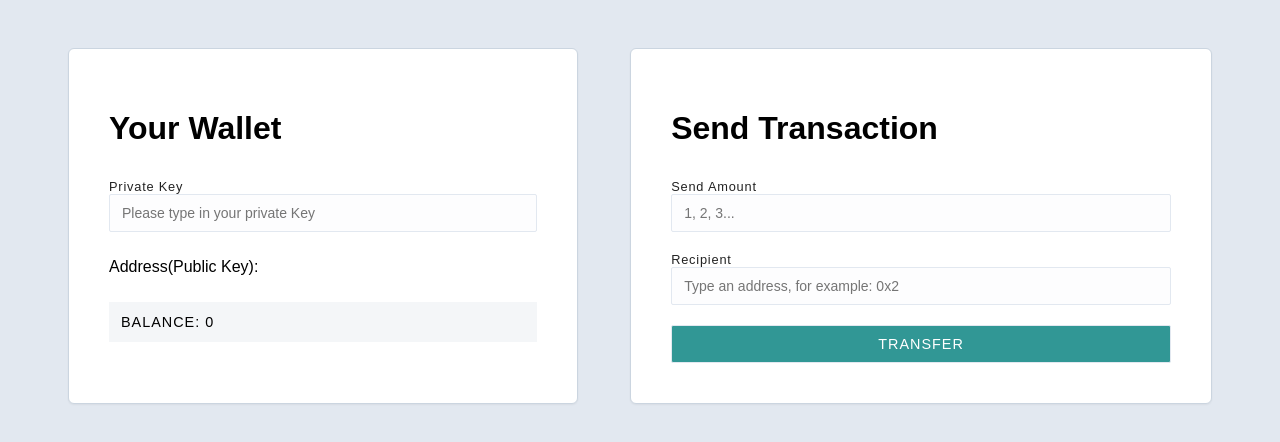
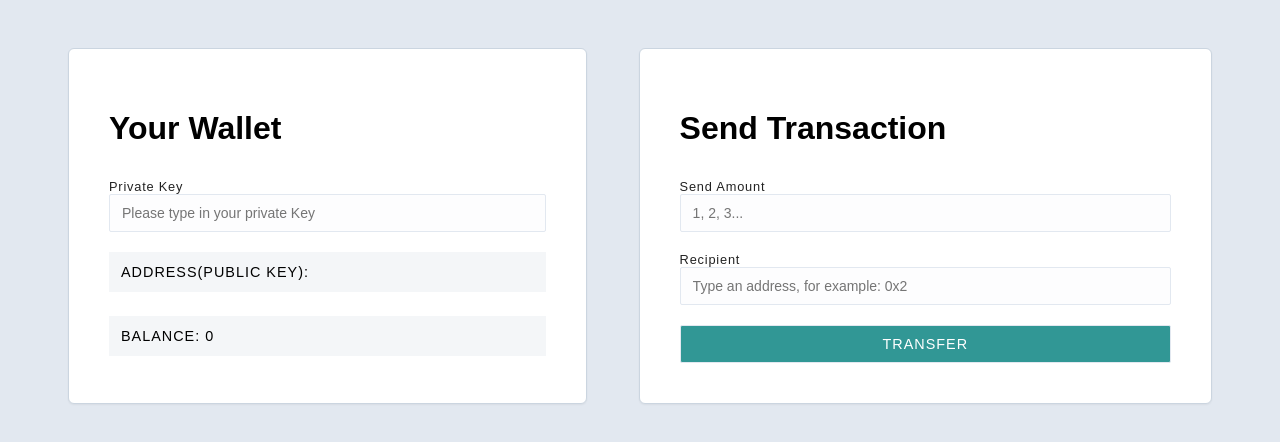
Before and after one commit to Payameno/ecdsa-node, a React (Vite) app in the folder client/: page / in a window 1280 px wide. Shown: the top 442 px of the page. Built offline with nearby package versions, Linux system fonts and the light colour scheme.

Commit message:
convert hex to bytes- private key input

```diff
--- a/client/src/App.jsx
+++ b/client/src/App.jsx
@@ -7,6 +7,7 @@ function App() {
   const [balance, setBalance] = useState(0);
   const [address, setAddress] = useState("");
   const [privateKey, setPrivateKey] = useState("");
+  console.log('address', address)
 
   return (
     <div className="app">
--- a/client/src/App.scss
+++ b/client/src/App.scss
@@ -68,7 +68,7 @@ input {
   display: flex;
   flex-direction: column;
 
-  .balance {
+  .account-details {
     text-transform: uppercase;
     letter-spacing: 1px;
     font-weight: 400;
--- a/client/src/Wallet.jsx
+++ b/client/src/Wallet.jsx
@@ -1,6 +1,6 @@
 import server from "./server";
 import * as secp from "ethereum-cryptography/secp256k1";
-import { toHex } from "ethereum-cryptography/utils";
+import { hexToBytes, toHex } from "ethereum-cryptography/utils";
 import { keccak256 } from "ethereum-cryptography/keccak";
 
 function Wallet({ address, setAddress, balance, setBalance, privateKey, setPrivateKey }) {
@@ -9,10 +9,11 @@ function Wallet({ address, setAddress, balance, setBalance, privateKey, setPriva
     const privateKey = evt.target.value;
     setPrivateKey(privateKey);
 
-    const publicKey = secp.getPublicKey(privateKey);
+    const BytesPrivateKey = hexToBytes(privateKey);
+    const publicKey = secp.getPublicKey(BytesPrivateKey);
     const keccak256PublicKey = keccak256(publicKey).slice(-20);
     const publicKeyHex = toHex(keccak256PublicKey);
-    setAddress(publicKeyHex);
+    setAddress('0x'+publicKeyHex);
 
     if (address) {
       const {
@@ -32,8 +33,8 @@ function Wallet({ address, setAddress, balance, setBalance, privateKey, setPriva
         Private Key
         <input placeholder="Please type in your private Key" value={privateKey} onChange={onChange}></input>
       </label>
-      <p>Address(Public Key): {address}</p>
-      <div className="balance">Balance: {balance}</div>
+      <p className="account-details">Address(Public Key): {address}</p>
+      <div className="account-details">Balance: {balance}</div>
     </div>
   );
 }
```
